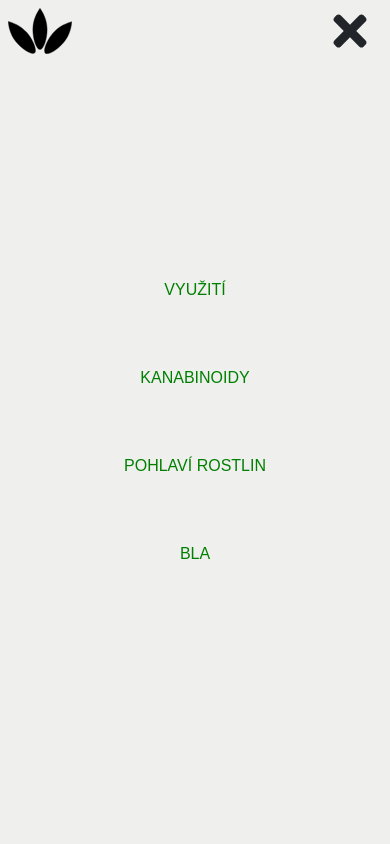
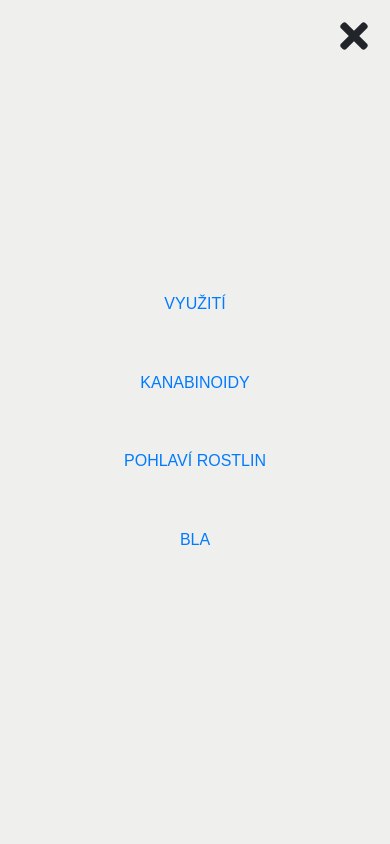
Before and after one commit to Filipxxd/Projekt-PVA, a React (Create React App) app: page / in a window 390 px wide. Shown: the top 844 px of the page. Built offline with nearby package versions, Linux system fonts and the light colour scheme; grey boxes are pictures that could not be loaded.

Commit message:
plsfunguj

```diff
--- a/src/base/nav.css
+++ b/src/base/nav.css
@@ -1,69 +1,57 @@
-/*
-* Prefixed by https://autoprefixer.github.io
-* PostCSS: v7.0.29,
-* Autoprefixer: v9.7.6
-* Browsers: last 4 version
-*/
+.navig{
 
-.navig{
   max-height: 10vh;
-  z-index: 2;
+  width: 100vw;
   background-color: #efefed;
+}
+#place{
+  height: 0;
 }
 .navig,
 .underNav {
-  display: -webkit-box;
-  display: -ms-flexbox;
   display: flex;
-  -webkit-box-pack: center;
-      -ms-flex-pack: center;
-          justify-content: center;
-  -webkit-box-align: center;
-      -ms-flex-align: center;
-          align-items: center;
-  -ms-flex-line-pack: center;
-      align-content: center;
+  justify-content: center;
+  align-items: center;
+  align-content: center;
 }
 .navig *,
  .navig *:hover {
   text-decoration: none;
 }
 .logo {
-    width: 4rem;
+    position: sticky;
+    cursor: pointer;
+    width: 4.5rem;
     margin: .5rem;
-    position: -webkit-sticky !important;
-    position: sticky !important;
-    cursor: pointer;
-    z-index: 4;
 }
 .right{
   margin-left: auto;
 }
 .Icon {
   visibility: hidden;
+  margin: 1rem;
+  font-size: 2.5rem;
+  position: sticky;
+  cursor: pointer;
 }
-.underNav * {
-  color: green;
-  padding: 2rem;
+.underNav a {
+  margin: 1.2rem 0;
+  padding: .5rem;
 }
 
 @media screen and (max-width: 780px) {
   .navig{
-    position: sticky !important;
-    position: -webkit-sticky;
+    position: fixed;
     top: 0;
+  }
+  #place{
+    height: 10vh;
     width: 100vw;
   }
 .Icon {
   visibility: visible;
-  font-size: 3rem;
-  margin: 0 1rem;
-  position: -webkit-sticky !important;
-  position: sticky !important;
-  cursor: pointer;
-  z-index: 3;
-
-}.underNav{
+}
+.underNav{
   position: fixed;
   background-color: inherit;
   top: 0;
@@ -71,18 +59,12 @@
   width: 100vw;
   margin-left: -200vw;
   opacity: 0;
-  -webkit-box-orient: vertical;
-  -webkit-box-direction: normal;
-      -ms-flex-direction: column;
-          flex-direction: column;
+  flex-direction: column;
   z-index: inherit;
-  -webkit-transition: margin .5s ease-in-out, opacity .5s ease-in-out;
-  -o-transition: margin .5s ease-in-out, opacity .5s ease-in-out;
   transition: margin .5s ease-in-out, opacity .5s ease-in-out;
 }
 .navOpen{
   margin-left: 0vw;
   opacity: 1;
-  z-index: 3;
 }
 }
--- a/src/base/nav.js
+++ b/src/base/nav.js
@@ -22,7 +22,7 @@ export default function Nav() {
 
   return (
     <>
-      <nav className={`navig  ${isActive ? "fixedNav" : ""}`}>
+      <nav className={`navig fixed ${isActive ? "fixedNav" : ""}`}>
         <Link to="/Home">
             <img
               src={logo}
@@ -31,7 +31,7 @@ export default function Nav() {
               onClick={isActive ? showNav : console.log("missing")}
             />
           </Link>
-        <div className={`underNav ${isActive ? "navOpen" : ""}`}>
+        <div className={`underNav fixed ${isActive ? "navOpen" : ""}`}>
 
           <Link to="/About" onClick={showNav}>
             VYUŽITÍ
@@ -48,6 +48,7 @@ export default function Nav() {
         </div>
         <div onClick={showNav} className="right" children={<Icons className="Icon" />}></div>
       </nav>
-    </>
+      <div id="place"></div>
+      </>
   );
 }
--- /dev/null
+++ b/src/base/navbar.js
@@ -0,0 +1,6 @@
+// var a = document.getElementById("navbar").getBoundingClientRect();
+// document.getElementByClassName("fixed").array.forEach(element => {
+//   if (){
+//     element.toggleClass("fixed")()
+//   }
+// })
```
